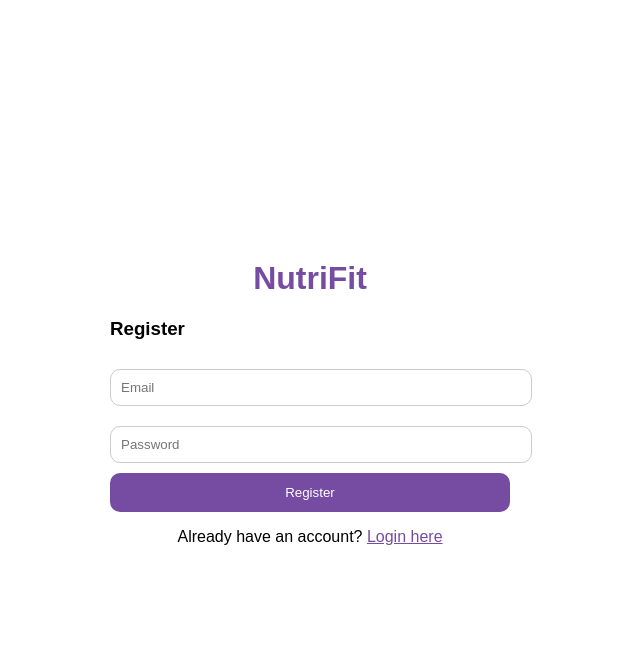
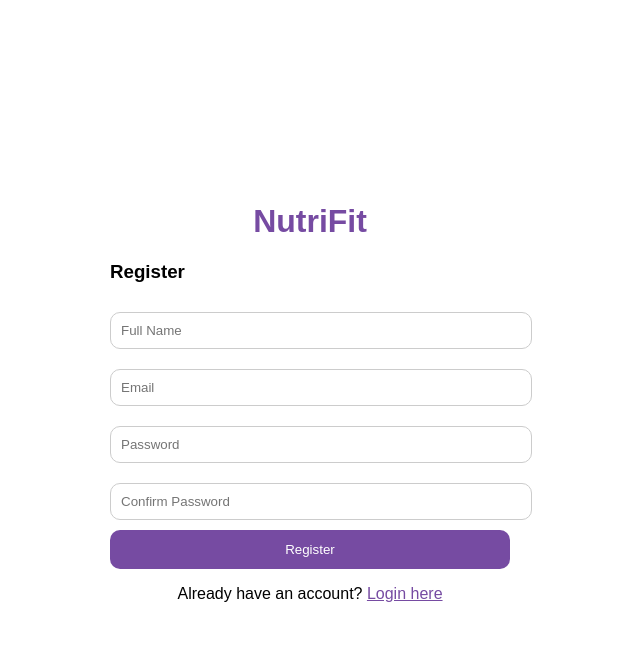
Before and after one commit to ThoJiaJun/NutriFit-Food-Image-Recognition-and-Calorie-Estimation-System, a Flask app: page /register in a window 1280 px wide. Shown: the top 658 px of the page, without its empty margins (330-970 px from the left). Run offline with Flask 3, Linux system fonts and the light colour scheme.

Commit message:
Fix register.html: add name and confirm_password input fields

```diff
--- a/NutriFit-Food-Image-Recognition-and-Calorie-Estimation-System/app.py
+++ b/NutriFit-Food-Image-Recognition-and-Calorie-Estimation-System/app.py
@@ -12,7 +12,7 @@ db = SQLAlchemy(app)
 bcrypt = Bcrypt(app)
 
 class User(db.Model):
-    _tablename__ = 'users'
+    __tablename__ = 'users'
 
     id = db.Column(db.Integer, primary_key=True)
     name = db.Column(db.String(100), nullable=False)
@@ -67,9 +67,9 @@ def login():
 
         user = User.query.filter_by(email=email).first()
 
-    if user and user.check_password(password):
+        if user and user.check_password(password):
             return redirect(url_for('profile', user_id=user.id))
-    else:
+        else:
             flash('Invalid email or password!', 'danger')
 
     return render_template('login.html')
@@ -93,5 +93,6 @@ def profile(user_id):
 
 @app.route('/')
 def index():
-    return render_template('index.html')
-if __name__ == '__main__':    app.run(debug=True)
+    return render_template('login.html')
+if __name__ == '__main__':
+     app.run(debug=True)
--- a/NutriFit-Food-Image-Recognition-and-Calorie-Estimation-System/templates/register.html
+++ b/NutriFit-Food-Image-Recognition-and-Calorie-Estimation-System/templates/register.html
@@ -68,8 +68,10 @@
         {% endwith %}
 
         <form method="post">
+            <input type="text" name="name" placeholder="Full Name" required>
             <input type="email" name="email" placeholder="Email" required>
             <input type="password" name="password" placeholder="Password" required>
+            <input type="password" name="confirm_password" placeholder="Confirm Password" required>
             <button type="submit">Register</button>
 
         </form>
```
Also changed, not shown: NutriFit-Food-Image-Recognition-and-Calorie-Estimation-System/instance/users.db (added).
